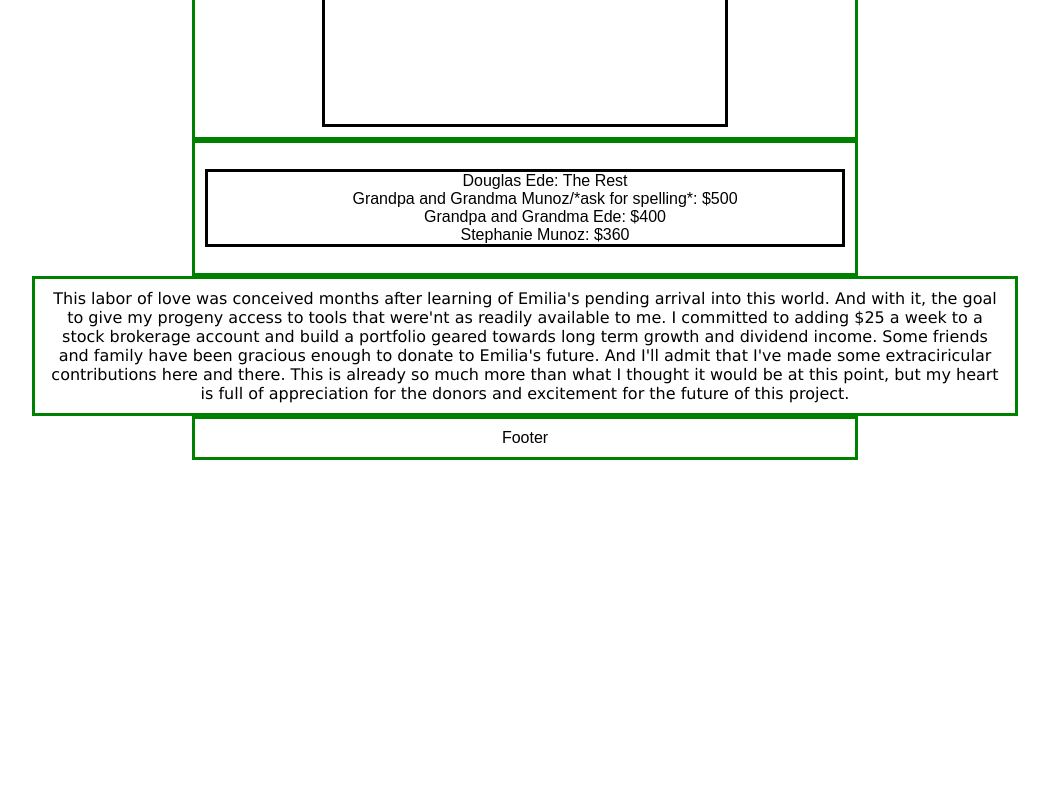
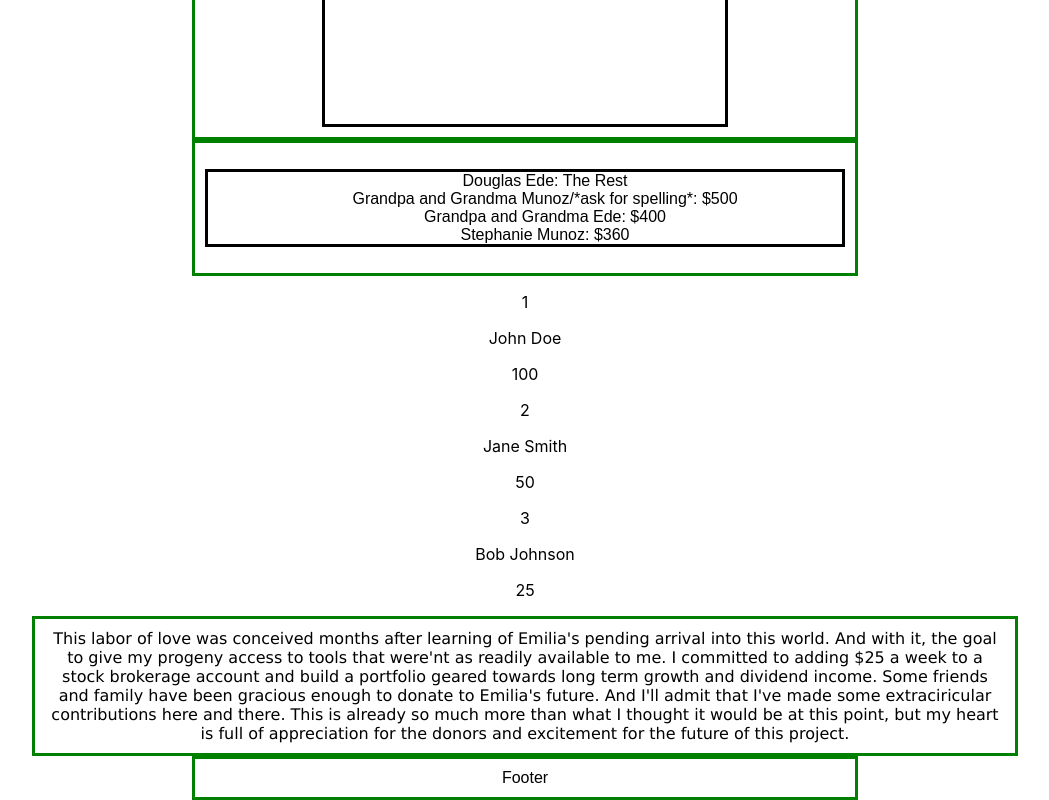
Before and after one commit to Douglas4739/Emilias-Portfolio, a React (Create React App) app: page / in a window 1280 px wide. Shown: the part 670-1470 px from the top of the page, without its empty margins (115-1164 px from the left). Before the commit the page ends 1130 px from the top, so only its background shows below. Built offline with nearby package versions, Linux system fonts and the light colour scheme.

Commit message:
added new contributor list

```diff
--- a/src/App.js
+++ b/src/App.js
@@ -3,17 +3,25 @@ import Header from './Header.js';
 import Value from './Value.js';
 import Graph from './Graph.js';
 import Contributions from './Contributions.js';
+import ContributorsList from './ContributorsList.js';
 import About from './About.js';
 import Footer from './Footer.js';
 
 
 function App() {
+  const contributors = [
+    { name: 'John Doe', amount: 100 },
+    { name: 'Jane Smith', amount: 50 },
+    { name: 'Bob Johnson', amount: 25 },
+  ];
+
   return (
     <div className="App">
       <Header />
       <Value />
       <Graph />
       <Contributions />
+      <ContributorsList contributors={contributors} />
       <About />
       <Footer />
     </div>
```
